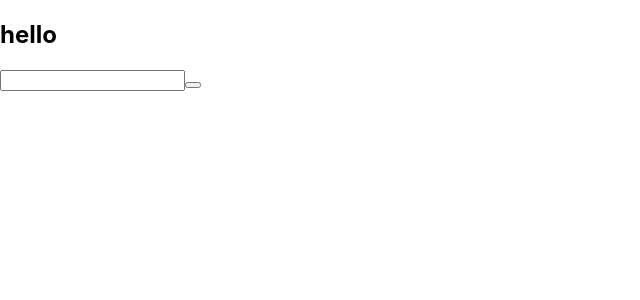
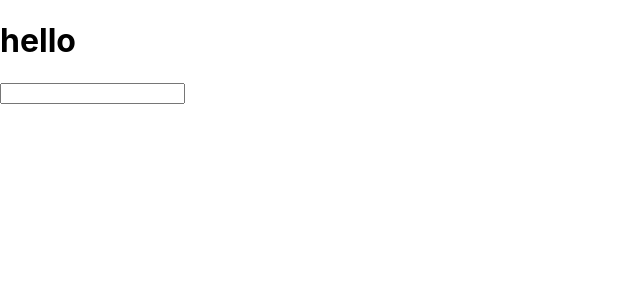
Before and after one commit to VladislavBobyrev/React, a React (Create React App) app in the folder lesson_react/my-app/: page / in a window 1280 px wide. Shown: the top 300 px of the page, without its empty margins (0-640 px from the left). Built offline with nearby package versions, Linux system fonts and the light colour scheme.

Commit message:
new create react project

```diff
--- a/lesson_react/my-app/src/index.js
+++ b/lesson_react/my-app/src/index.js
@@ -5,9 +5,24 @@ import './index.css';
 const header = (
 	<div>
 		<h2>hello </h2>
-		<input/>
-		<button/>
+		<input />
+		<button />
 	</div>
 )
 
-ReactDOM.render(header, document.getElementById('root'));
+const Header = () => {
+	return <h1>hello</h1>
+}
+const Inpu = () => {
+	return <input />
+}
+const App = () => {
+	return (
+		<div>
+			<Header />
+			<Inpu />
+		</div>
+	)
+}
+
+ReactDOM.render(<App />, document.getElementById('root'));
```
